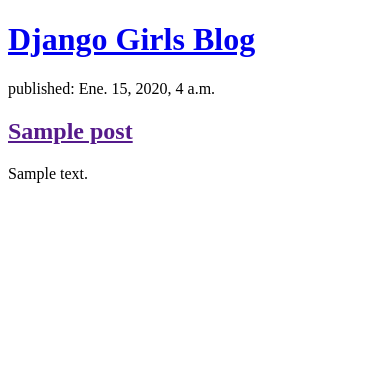
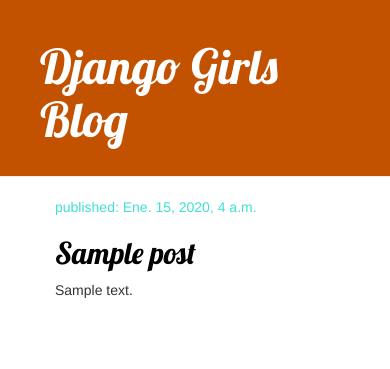
Before and after one commit to ferhd-droid/my-first-blog, a Django app: page / in a window 390 px wide. Shown: the top 369 px of the page. Run offline with Django 3.2, Linux system fonts and the light colour scheme; tables that the repository leaves empty hold one stand-in row (values such as "Sample post"); some libraries are stand-ins or nearby versions.

Commit message:
CSS - make it pretty!

```diff
--- /dev/null
+++ b/blog/static/css/blog.css
@@ -0,0 +1,46 @@
+/*
+body {
+    padding-left: 15px;
+}
+h1 a, h2 a {
+    color: #C25100;
+    font-family: 'Lobster';
+}
+*/
+.page-header {
+    background-color: #C25100;
+    margin-top: 0;
+    padding: 20px 20px 20px 40px;
+}
+.page-header h1, .page-header h1 a, page-header h1 a:visited, .page-header h1 a:active {
+    color: #FFFFFF;
+    font-size: 36pt;
+    text-decoration: none;
+}
+.content {
+    margin-left: 40px;
+}
+h1, h2, h3, h4 {
+    font-family: 'Lobster', cursive;
+}
+.date {
+    color: Turquoise;
+}
+.save {
+    float: right;
+}
+.post-form textarea, .post-form input {
+    width: 100%;
+}
+.top-menu, .top-menu:hover, .top-menu:visited {
+    color: #FFFFFF;
+    float: right;
+    font-size: 26pt;
+    margin-right: 20px;
+}
+.post {
+    margin-bottom: 70px;
+}
+.post h2 a, .post h2 a:visited {
+    color: #000000;
+}
--- a/blog/templates/blog/post_list.html
+++ b/blog/templates/blog/post_list.html
@@ -1,10 +1,15 @@
+{% load static %}
 <!DOCTYPE html>
 <html>
     <head>
         <title>Fer's blog</title>
+        <link rel="stylesheet" href="//maxcdn.bootstrapcdn.com/bootstrap/3.2.0/css/bootstrap.min.css"/>
+        <link rel="stylesheet" href="//maxcdn.bootstrapcdn.com/bootstrap/3.2.0/css/bootstrap-theme.min.css"/>
+        <link href="//fonts.googleapis.com/css?family=Lobster&subset=latin,latin-ext" rel="stylesheet" type="text/css"/>
+        <link rel="stylesheet" href="{% static 'css/blog.css' %}"/>
     </head>
     <body>
-        <div>
+        <div class="page-header">
             <h1><a href="/">Django Girls Blog</a></h1>
         </div>
         <!--<div>
@@ -17,13 +22,20 @@
             <h2><a href="">My second post</a></h2>
             <p>Aenean eu leo quam. Pellentesque ornare sem lacinia quam venenatis vestibulum. Donec id elit non mi porta gravida at eget metus. Fusce dapibus, tellus ac cursus commodo, tortor mauris condimentum nibh, ut f.</p>
         </div> -->
-       {% for post in posts %}
-        <div>
-            <p>published: {{ post.published_date }}</p>
-            <h2><a href="">{{ post.title }}</a></h2>
-            <p>{{ post.text|linebreaksbr }}</p>
+        <div class="content container">
+            <div class="row">
+                <div class="col-md-8">
+                    {% for post in posts %}
+                    <div class="post">
+                        <div class="date">
+                            <p>published: {{ post.published_date }}</p>
+                        </div>
+                        <h2><a href="">{{ post.title }}</a></h2>
+                        <p>{{ post.text|linebreaksbr }}</p>
+                    </div>
+                    {% endfor %}
+                </div>
+            </div>
         </div>
-        {% endfor %}
-
     </body>
 </html>
```
